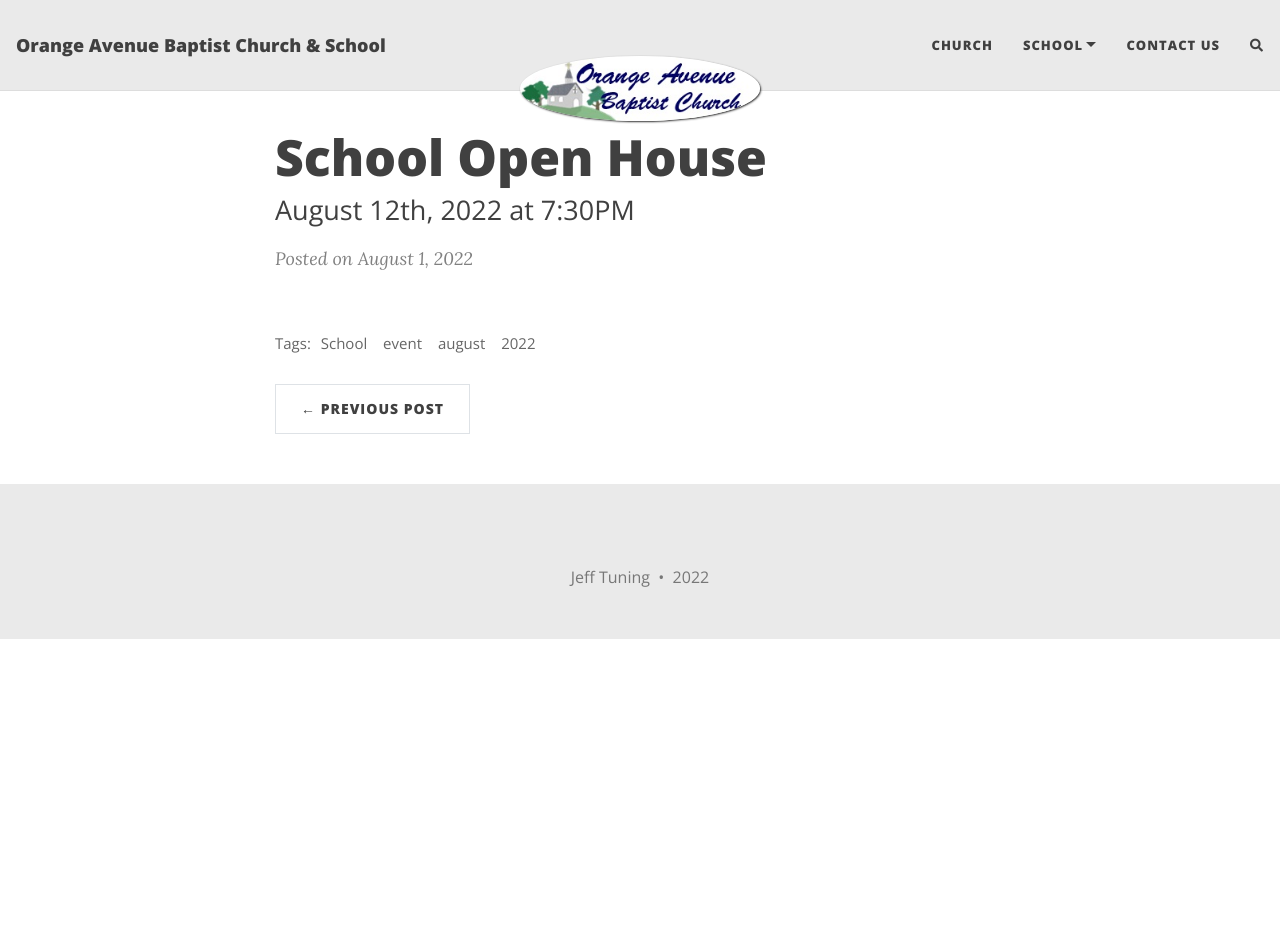
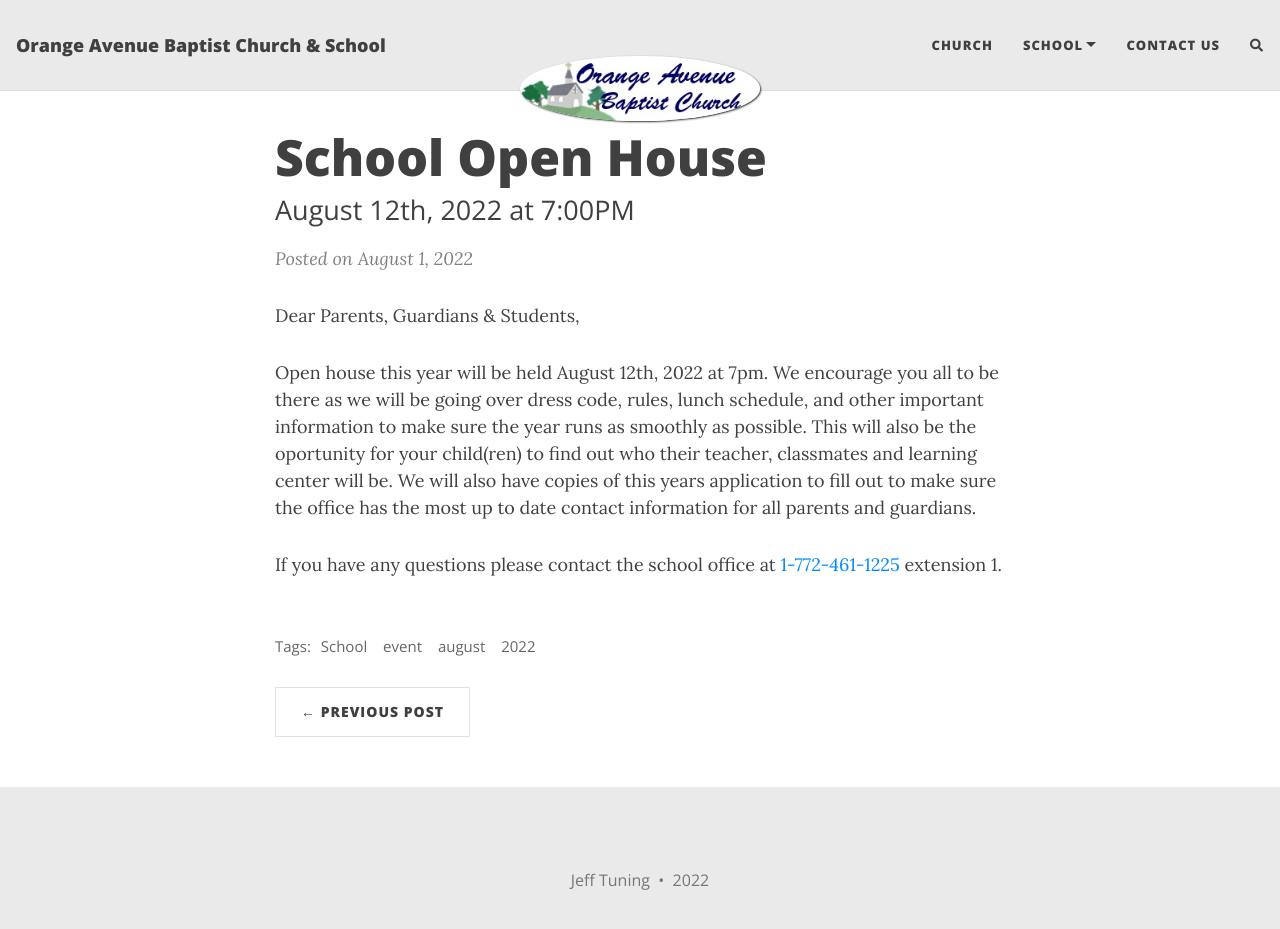
Before and after one commit to techdouttech/oabc-website, a Jekyll site: the page built from _posts/2022-08-01-School-Open-House.md, in a window 1280 px wide and 942 px high. Shown: the top 929 px of the window. Built offline with Jekyll 4.4.1, drawn with Linux system fonts in a browser that asks for light colours; nearby versions of some CDN libraries; comment, search, counter and statistics services are not loaded.

Commit message:
Update Open House posting

```diff
--- a/_posts/2022-08-01-School-Open-House.md
+++ b/_posts/2022-08-01-School-Open-House.md
@@ -1,9 +1,15 @@
 ---
 layout: post
 title: School Open House
-subtitle: August 12th, 2022 at 7:30PM
+subtitle: August 12th, 2022 at 7:00PM
 #gh-repo: daattali/beautiful-jekyll
 #gh-badge: [star, fork, follow]
 tags: [School, event, august, "2022"]
 comments: true
 ---
+
+Dear Parents, Guardians & Students,
+
+Open house this year will be held August 12th, 2022 at 7pm. We encourage you all to be there as we will be going over dress code, rules, lunch schedule, and other important information to make sure the year runs as smoothly as possible. This will also be the oportunity for your child(ren) to find out who their teacher, classmates and learning center will be. We will also have copies of this years application to fill out to make sure the office has the most up to date contact information for all parents and guardians.
+
+If you have any questions please contact the school office at <a href="tel:+17724611225">1-772-461-1225</a> extension 1.<br /><br />
```
